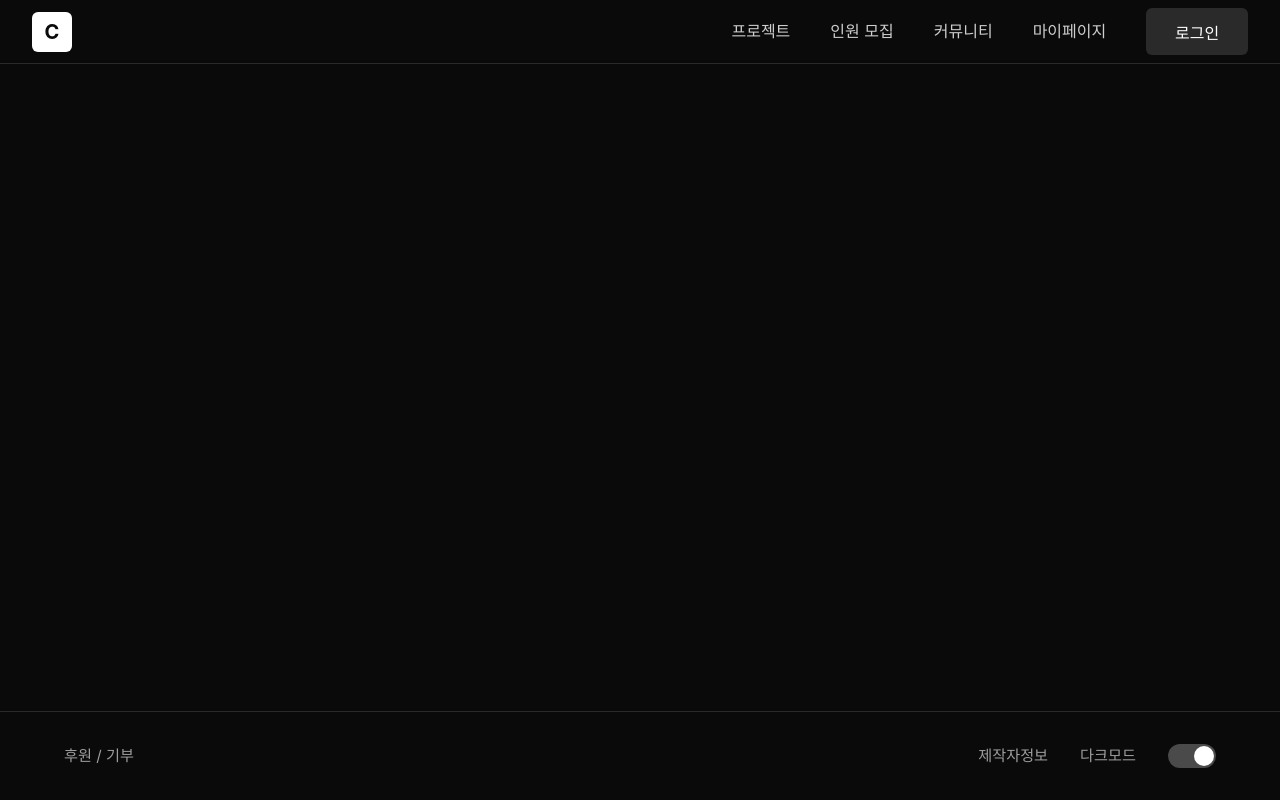
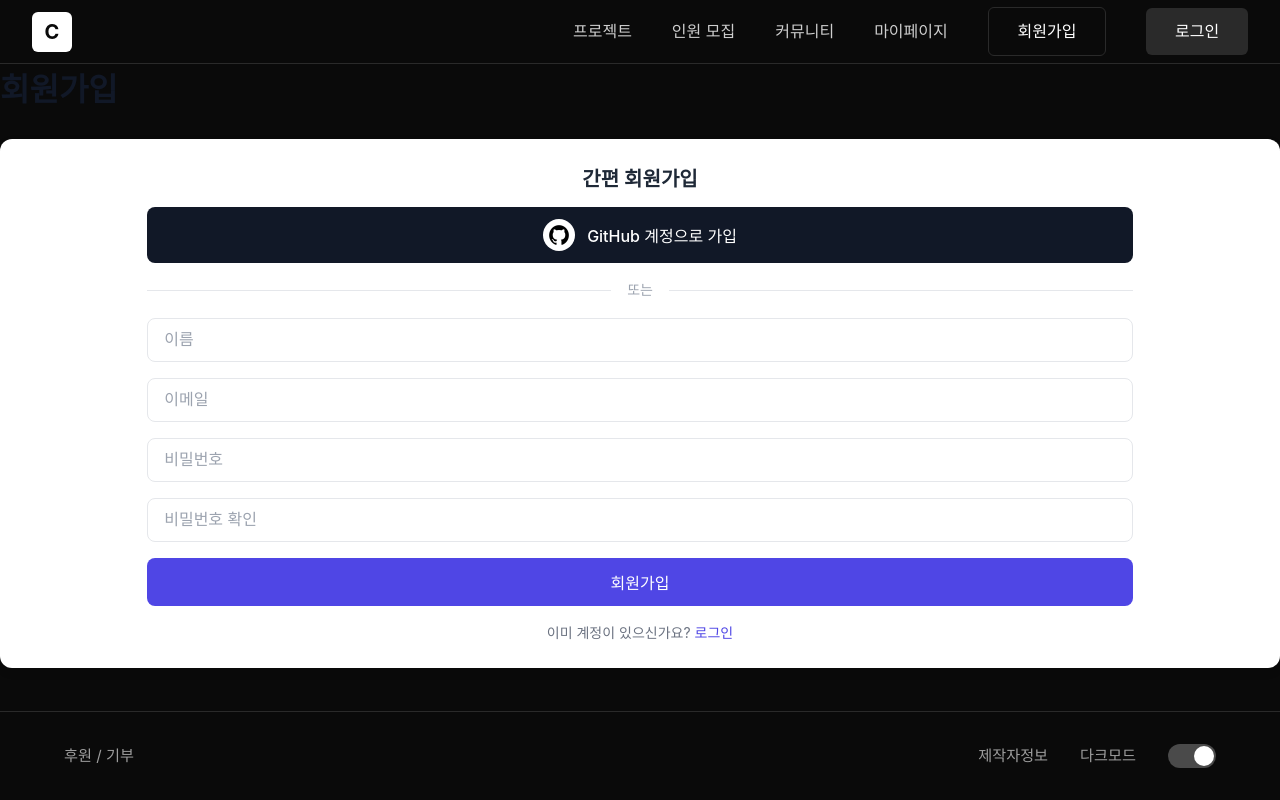
Before and after one commit to P-U-P-Project-Union-Platform/PUP---FrontEnd, a React (Vite) app: page /signup in a window 1280 px wide. Built offline with nearby package versions, Linux system fonts and the light colour scheme.

Commit message:
feat: 회원가입 페이지 추가 및 로그인/회원가입 라우팅 연결

```diff
--- a/src/App.tsx
+++ b/src/App.tsx
@@ -1,6 +1,7 @@
 import { BrowserRouter, Route, Routes } from "react-router-dom"
 import Home from "./pages/Home"
 import Login from "./pages/Login"
+import Signup from "./pages/Signup"
 import Register from "./pages/projects/Register"
 import ProjectList from "./pages/projects/ProjectList"
 import ProjectDetail from "./pages/projects/ProjectDetail"
@@ -15,6 +16,7 @@ function App() {
         <Routes>
           <Route path="/" element={<Home />} />
           <Route path="/login" element={<Login />} />
+          <Route path="/signup" element={<Signup />} />
           <Route path="/projects">
             <Route index element={<ProjectList />} />
             <Route path="register" element={<Register />} />
--- a/src/components/layout/Header.tsx
+++ b/src/components/layout/Header.tsx
@@ -52,7 +52,7 @@ const NavLink = styled(Link)`
   }
 `;
 
-const LoginButton = styled.button`
+const LoginButton = styled(Link)`
   background: #2a2a2a;
   border: none;
   color: white;
@@ -61,9 +61,28 @@ const LoginButton = styled.button`
   font-size: 1rem;
   cursor: pointer;
   transition: background 0.2s;
+  text-decoration: none;
+  display: inline-block;
 
   &:hover {
     background: #3a3a3a;
+  }
+`;
+
+const SignupButton = styled(Link)`
+  background: transparent;
+  border: 1px solid #2a2a2a;
+  color: white;
+  padding: 0.7rem 1.8rem;
+  border-radius: 6px;
+  font-size: 1rem;
+  cursor: pointer;
+  transition: all 0.2s;
+  text-decoration: none;
+  display: inline-block;
+
+  &:hover {
+    background: #2a2a2a;
   }
 `;
 
@@ -76,7 +95,8 @@ export default function Header() {
         <NavLink to="#">인원 모집</NavLink>
         <NavLink to="#">커뮤니티</NavLink>
         <NavLink to="#">마이페이지</NavLink>
-        <LoginButton>로그인</LoginButton>
+        <SignupButton to="/signup">회원가입</SignupButton>
+        <LoginButton to="/login">로그인</LoginButton>
       </Nav>
     </HeaderContainer>
   );
--- a/src/pages/Login.tsx
+++ b/src/pages/Login.tsx
@@ -1,3 +1,4 @@
+import { Link } from "react-router-dom";
 import styled from "styled-components";
 
 const Container = styled.div`
@@ -73,6 +74,22 @@ const Logo = styled.img`
   height: 32px;
 `;
 
+const LinkText = styled.p`
+  margin-top: 16px;
+  font-size: 14px;
+  color: #6b7280;
+`;
+
+const StyledLink = styled(Link)`
+  color: #4f46e5;
+  text-decoration: none;
+  font-weight: 500;
+
+  &:hover {
+    text-decoration: underline;
+  }
+`;
+
 export default function Login() {
   const handleGithubLogin = () => {
     console.log("깃허브 로그인 클릭됨!");
@@ -90,6 +107,9 @@ export default function Login() {
           </IconWrapper>
           GitHub 계정으로 로그인
         </LoginButton>
+        <LinkText>
+          계정이 없으신가요? <StyledLink to="/signup">회원가입</StyledLink>
+        </LinkText>
       </Section>
     </Container>
   );
--- /dev/null
+++ b/src/pages/Signup.tsx
@@ -0,0 +1,232 @@
+import { useState } from "react";
+import { Link } from "react-router-dom";
+import styled from "styled-components";
+
+const Container = styled.div`
+  display: flex;
+  flex-direction: column;
+  gap: 24px;
+`;
+
+const Title = styled.h1`
+  font-size: 32px;
+  font-weight: bold;
+  color: #111827;
+`;
+
+const Section = styled.section`
+  background: white;
+  padding: 24px;
+  border-radius: 12px;
+  box-shadow: 0 4px 12px rgba(0, 0, 0, 0.05);
+  display: flex;
+  flex-direction: column;
+  align-items: center;
+  text-align: center;
+`;
+
+const SectionTitle = styled.h2`
+  font-size: 20px;
+  font-weight: 600;
+  margin-bottom: 12px;
+  color: #1f2937;
+`;
+
+const SignupButton = styled.button`
+  display: flex;
+  justify-content: center;
+  align-items: center;
+  gap: 12px;
+
+  width: 80%;
+  padding: 12px 16px;
+
+  border: none;
+  border-radius: 8px;
+  background-color: #111827;
+  color: white;
+
+  font-size: 16px;
+  font-weight: 500;
+
+  cursor: pointer;
+  transition: background 0.2s;
+
+  &:hover {
+    background-color: #374151;
+  }
+`;
+
+const IconWrapper = styled.div`
+  width: 32px;
+  height: 32px;
+  border-radius: 50%;
+  background: white;
+
+  display: flex;
+  justify-content: center;
+  align-items: center;
+`;
+
+const Logo = styled.img`
+  width: 32px;
+  height: 32px;
+`;
+
+const Divider = styled.div`
+  display: flex;
+  align-items: center;
+  gap: 16px;
+  width: 80%;
+  margin: 16px 0;
+
+  &::before,
+  &::after {
+    content: "";
+    flex: 1;
+    height: 1px;
+    background: #e5e7eb;
+  }
+`;
+
+const DividerText = styled.span`
+  color: #9ca3af;
+  font-size: 14px;
+`;
+
+const Form = styled.form`
+  width: 80%;
+  display: flex;
+  flex-direction: column;
+  gap: 16px;
+`;
+
+const Input = styled.input`
+  width: 100%;
+  padding: 12px 16px;
+  border: 1px solid #e5e7eb;
+  border-radius: 8px;
+  font-size: 16px;
+  outline: none;
+  transition: border-color 0.2s;
+
+  &:focus {
+    border-color: #4f46e5;
+  }
+
+  &::placeholder {
+    color: #9ca3af;
+  }
+`;
+
+const SubmitButton = styled.button`
+  width: 100%;
+  padding: 12px 16px;
+  border: none;
+  border-radius: 8px;
+  background-color: #4f46e5;
+  color: white;
+  font-size: 16px;
+  font-weight: 500;
+  cursor: pointer;
+  transition: background 0.2s;
+
+  &:hover {
+    background-color: #4338ca;
+  }
+`;
+
+const LinkText = styled.p`
+  margin-top: 16px;
+  font-size: 14px;
+  color: #6b7280;
+`;
+
+const StyledLink = styled(Link)`
+  color: #4f46e5;
+  text-decoration: none;
+  font-weight: 500;
+
+  &:hover {
+    text-decoration: underline;
+  }
+`;
+
+export default function Signup() {
+  const [email, setEmail] = useState("");
+  const [password, setPassword] = useState("");
+  const [confirmPassword, setConfirmPassword] = useState("");
+  const [name, setName] = useState("");
+
+  const handleGithubSignup = () => {
+    console.log("깃허브 회원가입 클릭됨!");
+  };
+
+  const handleSubmit = (e: React.FormEvent) => {
+    e.preventDefault();
+
+    if (password !== confirmPassword) {
+      alert("비밀번호가 일치하지 않습니다.");
+      return;
+    }
+
+    console.log("회원가입 데이터:", { email, password, name });
+    alert("회원가입이 완료되었습니다!");
+  };
+
+  return (
+    <Container>
+      <Title>회원가입</Title>
+
+      <Section>
+        <SectionTitle>간편 회원가입</SectionTitle>
+        <SignupButton onClick={handleGithubSignup}>
+          <IconWrapper>
+            <Logo src="/github_logo.png" alt="GitHub Logo" />
+          </IconWrapper>
+          GitHub 계정으로 가입
+        </SignupButton>
+
+        <Divider>
+          <DividerText>또는</DividerText>
+        </Divider>
+
+        <Form onSubmit={handleSubmit}>
+          <Input
+            type="text"
+            placeholder="이름"
+            value={name}
+            onChange={(e) => setName(e.target.value)}
+            required
+          />
+          <Input
+            type="email"
+            placeholder="이메일"
+            value={email}
+            onChange={(e) => setEmail(e.target.value)}
+            required
+          />
+          <Input
+            type="password"
+            placeholder="비밀번호"
+            value={password}
+            onChange={(e) => setPassword(e.target.value)}
+            required
+          />
+          <Input
+            type="password"
+            placeholder="비밀번호 확인"
+            value={confirmPassword}
+            onChange={(e) => setConfirmPassword(e.target.value)}
+            required
+          />
+          <SubmitButton type="submit">회원가입</SubmitButton>
+        </Form>
+
+        <LinkText>
+          이미 계정이 있으신가요? <StyledLink to="/login">로그인</StyledLink>
+        </LinkText>
+      </Section>
+    </Container>
+  );
+}
```
